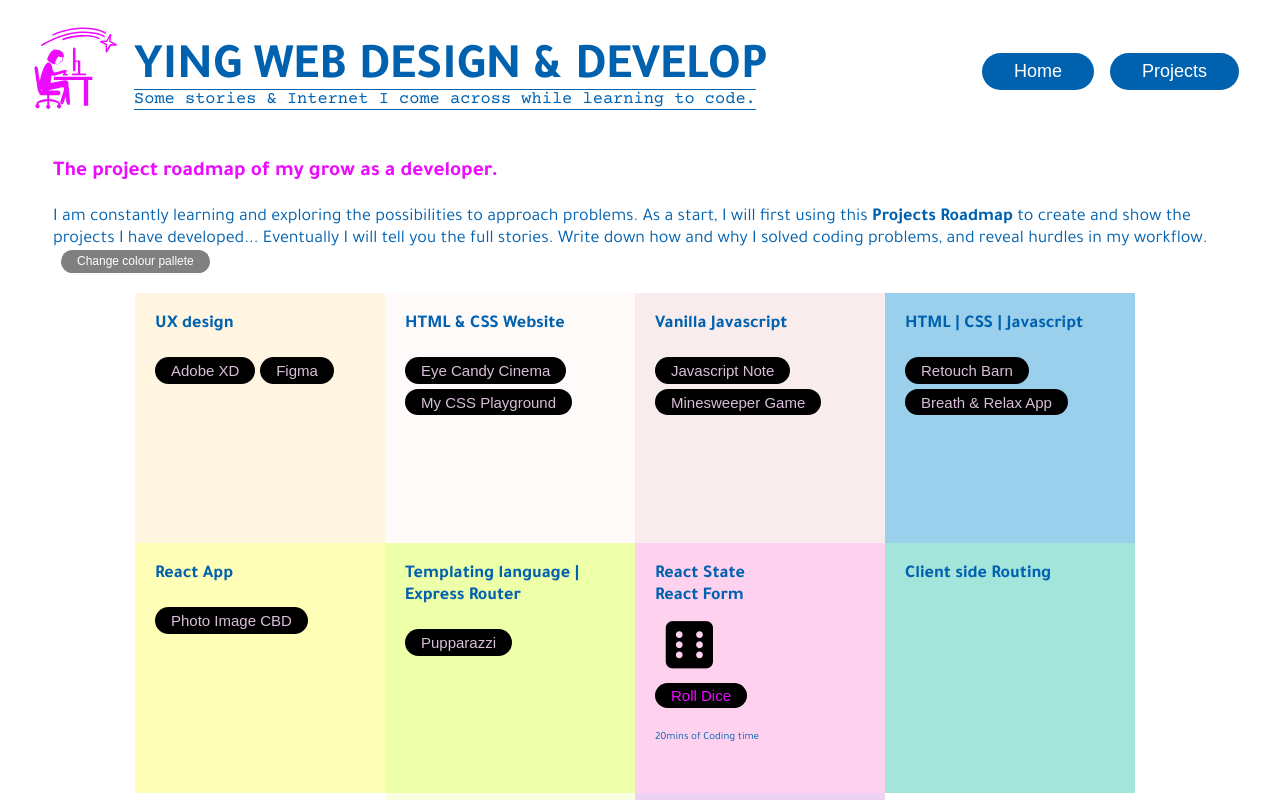
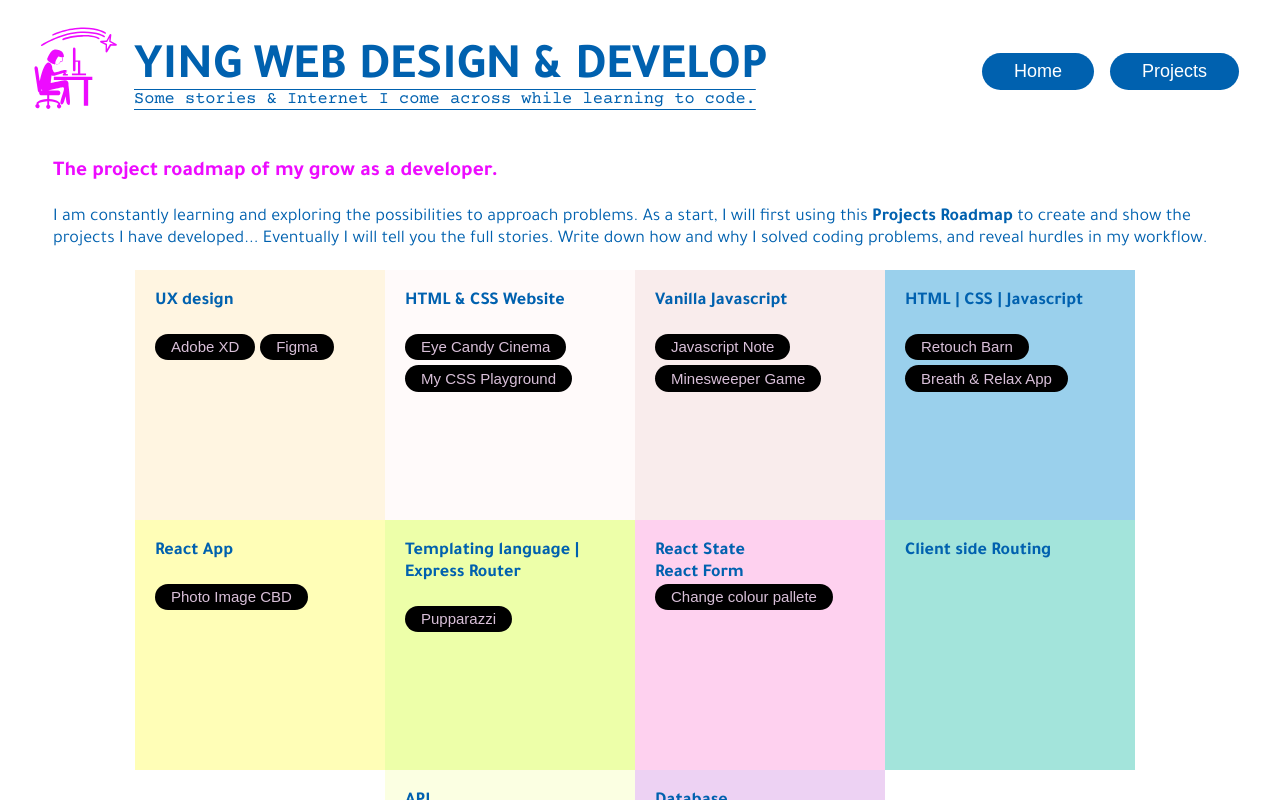
Before and after one commit to YingCG/dev-journal, a React (Create React App) app: page /projects in a window 1280 px wide. Shown: the top 800 px of the page. Built offline with nearby package versions, Linux system fonts and the light colour scheme; a web font is replaced by a local one.

Commit message:
add a tag in custom list to match style

```diff
--- a/public/style/button.css
+++ b/public/style/button.css
@@ -33,6 +33,10 @@ justify-content: flex-end;
 
 }
 
+.btn a:hover{
+    color: yellow;
+}
+
 .dark{
     background-color: #0061AF ;
     padding: 0.3rem 1rem;
@@ -54,13 +58,15 @@ justify-content: flex-end;
     margin: 0.5rem 0.5rem;
 }
 
+
+
 .checkForm .btn{
     margin-block-start: 0.5rem;
 }
 
 
-.mid-btn{
-    background-color: grey ;
+/* .mid-btn{
+    background-color: black ;
     padding: 0.3rem 1rem;
     cursor: pointer;
     border: none;
@@ -68,4 +74,4 @@ justify-content: flex-end;
     font-size: 12px;
     border-radius: 4rem;
     margin-left: 0.5rem;
-}
+} */
--- a/src/components/SquareList.jsx
+++ b/src/components/SquareList.jsx
@@ -40,7 +40,6 @@ function SquareList () {
 
   return (
     <>
-      <button className='mid-btn' onClick={changeColourPallete}>Change colour pallete</button>
       <div className='square-list'>
 
         {
@@ -51,8 +50,8 @@ function SquareList () {
         <div className='square' style={{backgroundColor: colors[6]}}>
           React State <br/>
           React Form
-          <RollDice/><br/>
-          <TodoList />
+          {/* <RollDice/><br/> */}
+          <button className='btn' onClick={changeColourPallete}><a>Change colour pallete</a></button>
         </div>
 
         <div className='square' style={{backgroundColor: colors[7]}}>
```
